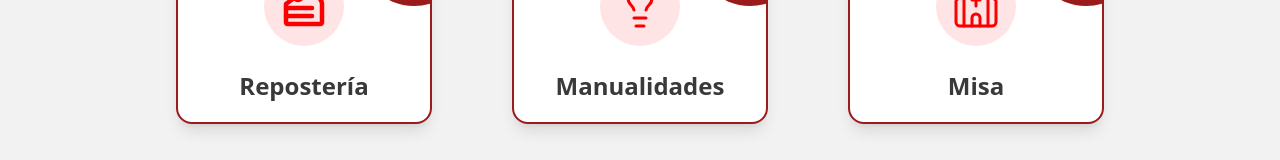
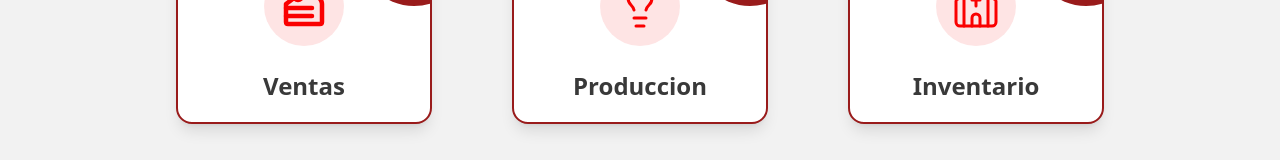
Before and after one commit to Santa-TeresaERP/ST-frontend, a Next.js app: page /pages/dashboard in a window 1280 px wide. Shown: the part 872-1032 px from the top of the page. Built offline with nearby package versions, Linux system fonts and the light colour scheme.

Commit message:
refactor: production changes

```diff
--- a/src/app/components/components-Dashboard/Dashboard-intro.tsx
+++ b/src/app/components/components-Dashboard/Dashboard-intro.tsx
@@ -3,7 +3,7 @@
 import React from 'react';
 import DepartmentSection from "../../components/components-Dashboard/DepartmentSection";
 import { useAuthStore } from '@/core/store/auth';
-import Header from '../components-header/Header';
+
 
 const Dashboard = () => {
   const user = useAuthStore((state) => state.user);
@@ -36,9 +36,9 @@ const Dashboard = () => {
         ]} />
 
         <DepartmentSection title="Departamento de Ventas" items={[
-          { name: "Repostería", icon: "cake-slice.svg" },
-          { name: "Manualidades", icon: "lightbulb.svg" },
-          { name: "Misa", icon: "church.svg" },
+          { name: "Ventas", icon: "cake-slice.svg" },
+          { name: "Produccion", icon: "lightbulb.svg" },
+          { name: "Inventario", icon: "church.svg" },
         ]} />
 
         <DepartmentSection title="Departamento de Alquileres" items={[
--- a/src/app/components/components-Dashboard/DepartmentSection.tsx
+++ b/src/app/components/components-Dashboard/DepartmentSection.tsx
@@ -28,14 +28,14 @@ const DepartmentSection = ({ title, items }: DepartmentSectionProps) => {
       case "Roles":
         router.push('/pages/dashboard/roles');
         break;
-      case "Repostería":
-        router.push('/pages/dashboard/reposteria');
+      case "Ventas":
+        router.push('/pages/dashboard/ventas');
         break;
-      case "Manualidades":
-        router.push('/pages/dashboard/manualidades');
+      case "Produccion":
+        router.push('/pages/dashboard/produccion');
         break;
-      case "Misa":
-        router.push('/pages/dashboard/misa');
+      case "Inventario":
+        router.push('/pages/dashboard/inventario');
         break;
       case "Santa Catalina":
         router.push('/pages/dashboard/santa-catalina');
```
